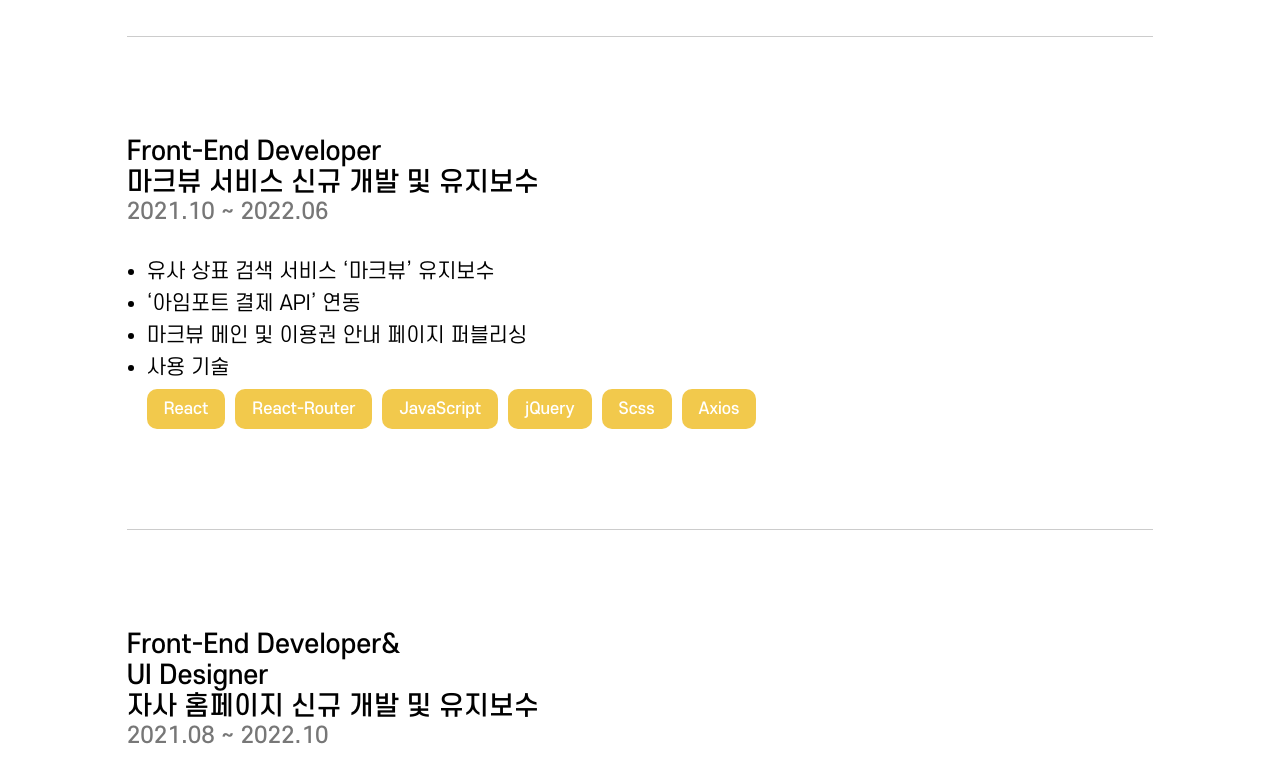
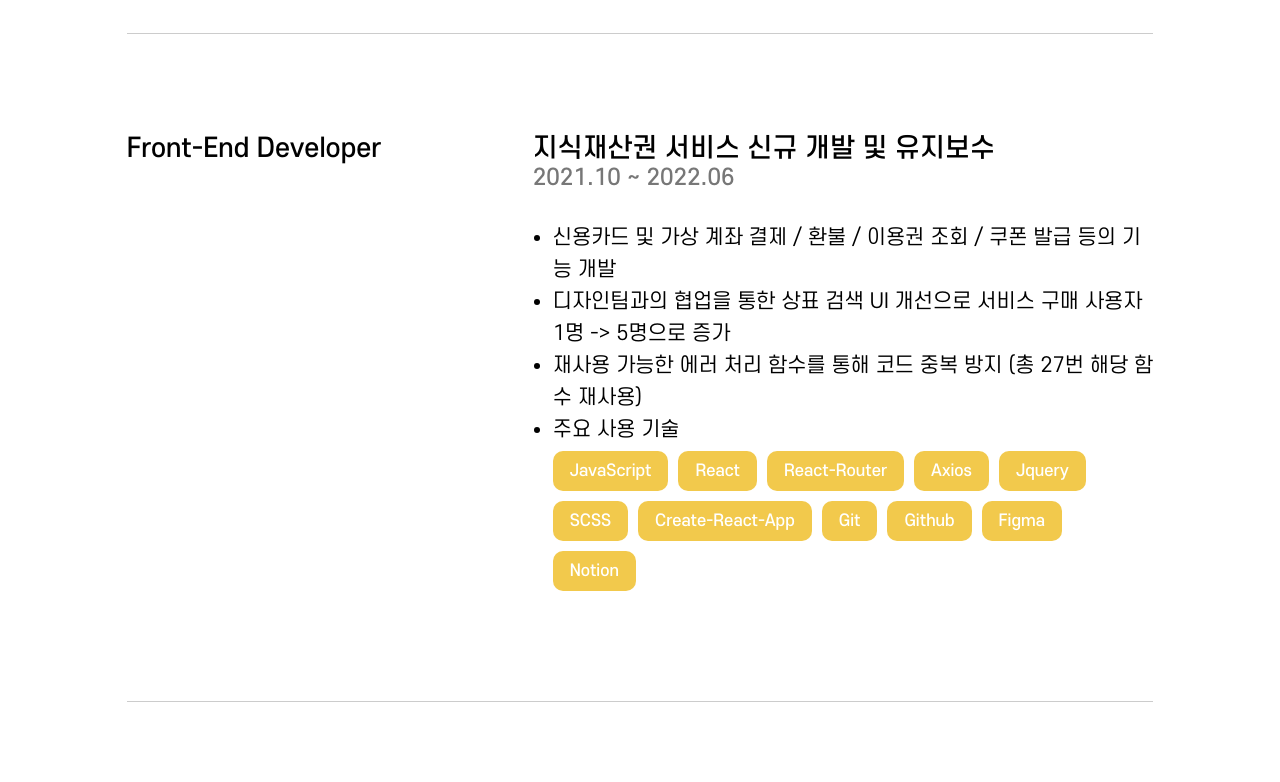
Before and after one commit to eun9705/renewal-portfolio, a React (Create React App) app: page /work in a window 1280 px wide. Shown: the part 1100-1882 px from the top of the page. Built offline with nearby package versions, Linux system fonts and the light colour scheme.

Commit message:
modify : work 내용 변경

```diff
--- a/src/Components/WorkList.tsx
+++ b/src/Components/WorkList.tsx
@@ -37,10 +37,10 @@ const WorkList = ({listInfo}:WorkProps) => {
 };
 
 const ListContainer = styled(FlexRow)`
-    padding:10rem 0;border-bottom: 1px solid #CCC;
+    flex-wrap:nowrap;padding:10rem 0;border-bottom: 1px solid #CCC;
     &:last-child { border-bottom:none; }
     p,span { font-size:2.6rem;font-weight:500; }
-    > p { width:27.5rem;margin-right:13.1rem;white-space:pre-wrap; }
+    > p { min-width:27.5rem;margin-right:13.1rem;white-space:pre-wrap; }
     ${DeviceSize.medium`
         justify-content:space-between;
         > p { width:auto;margin-right:0; }
@@ -64,10 +64,7 @@ const ContentBox = styled.div`
 
 const BadgeWrapper = styled.div`
     margin-top:.5rem;padding-left: 2rem;
-    div { margin-right:1rem; }
-    ${DeviceSize.xsmall`
-        div { margin-bottom:1rem; }
-    `}
+    div { margin-right:1rem;margin-bottom:1rem; }
 `
 
 export default WorkList;
--- a/src/Dummy/WorkData.json
+++ b/src/Dummy/WorkData.json
@@ -1,23 +1,23 @@
 [
     {
         "role":"Front-End Developer",
-        "title":"마크통 관리자 페이지 신규 개발",
+        "title":"앱 관리자 페이지 신규 개발",
         "period":"2022.04 ~ 2022.05",
-        "done": ["변리사 중개 앱 ‘마크통’의 관리자 페이지 개발","파이어베이스 DB 연동","회원 등급 변경 기능 구현","앱 메인화면 이미지 업로드 기능 구현","사용 기술"],
-        "stack": ["Firebase","React","React-Router","JavaScript","Scss","Axios"]
+        "done": ["DB에 직접 접근하던 방식에서 관리자 페이지를 통한 앱 관리 방식으로 관리자의 편의성 증대","회원 등급 변경 / 이미지 업로드 기능 개발","주요 사용 기술"],
+        "stack": ["JavaScript","React","React-Router","Axios","SCSS","Firebase Realtime Database","Git","Github"]
     },
     {
         "role":"Front-End Developer",
-        "title":"마크뷰 서비스 신규 개발 및 유지보수",
+        "title":"지식재산권 서비스 신규 개발 및 유지보수",
         "period":"2021.10 ~ 2022.06",
-        "done": ["유사 상표 검색 서비스 ‘마크뷰’ 유지보수","‘아임포트 결제 API’ 연동","마크뷰 메인 및 이용권 안내 페이지 퍼블리싱","사용 기술"],
-        "stack": ["React","React-Router","JavaScript","jQuery","Scss","Axios"]
+        "done": ["신용카드 및 가상 계좌 결제 / 환불 / 이용권 조회 / 쿠폰 발급 등의 기능 개발","디자인팀과의 협업을 통한 상표 검색 UI 개선으로 서비스 구매 사용자 1명 -> 5명으로 증가","재사용 가능한 에러 처리 함수를 통해 코드 중복 방지 (총 27번 해당 함수 재사용)","주요 사용 기술"],
+        "stack": ["JavaScript","React","React-Router","Axios","Jquery","SCSS","Create-React-App","Git","Github","Figma","Notion"]
     },
     {
-        "role":"Front-End Developer&\nUI Designer",
-        "title":"자사 홈페이지 신규 개발 및 유지보수",
+        "role":"Front-End Developer",
+        "title":"자사 홈페이지 개발 및 유지보수",
         "period":"2021.08 ~ 2022.10",
-        "done": ["자사 홈페이지 개발 및 유지 보수","react-redux를 사용하여 로그인 상태 관리","SCSS 도입","휴대폰 본인인증 API 연동","반응형 웹 퍼블리싱 주도","각종 페이지 UI 디자인 개선","사용 기술"],
-        "stack": ["React","React-Router","JavaScript","jQuery","Scss","Axios"]
+        "done": ["JWT 토큰을 통한 로그인을 구현하고, React-Redux를 통해 로그인 상태 관리","휴대폰 본인인증 / 개인정보 수정 등 회원 관련 기능 개발","SCSS 도입하여 사용 빈도가 잦은 스타일 및 색상 정의를 통해 작업 효율 증대","주요 사용 기술"],
+        "stack": ["JavaScript","React","React-Redux","React-Router","Axios","Jquery","SCSS","Create-React-App","Git","Github","Figma","Notion"]
     }
 ]
```
